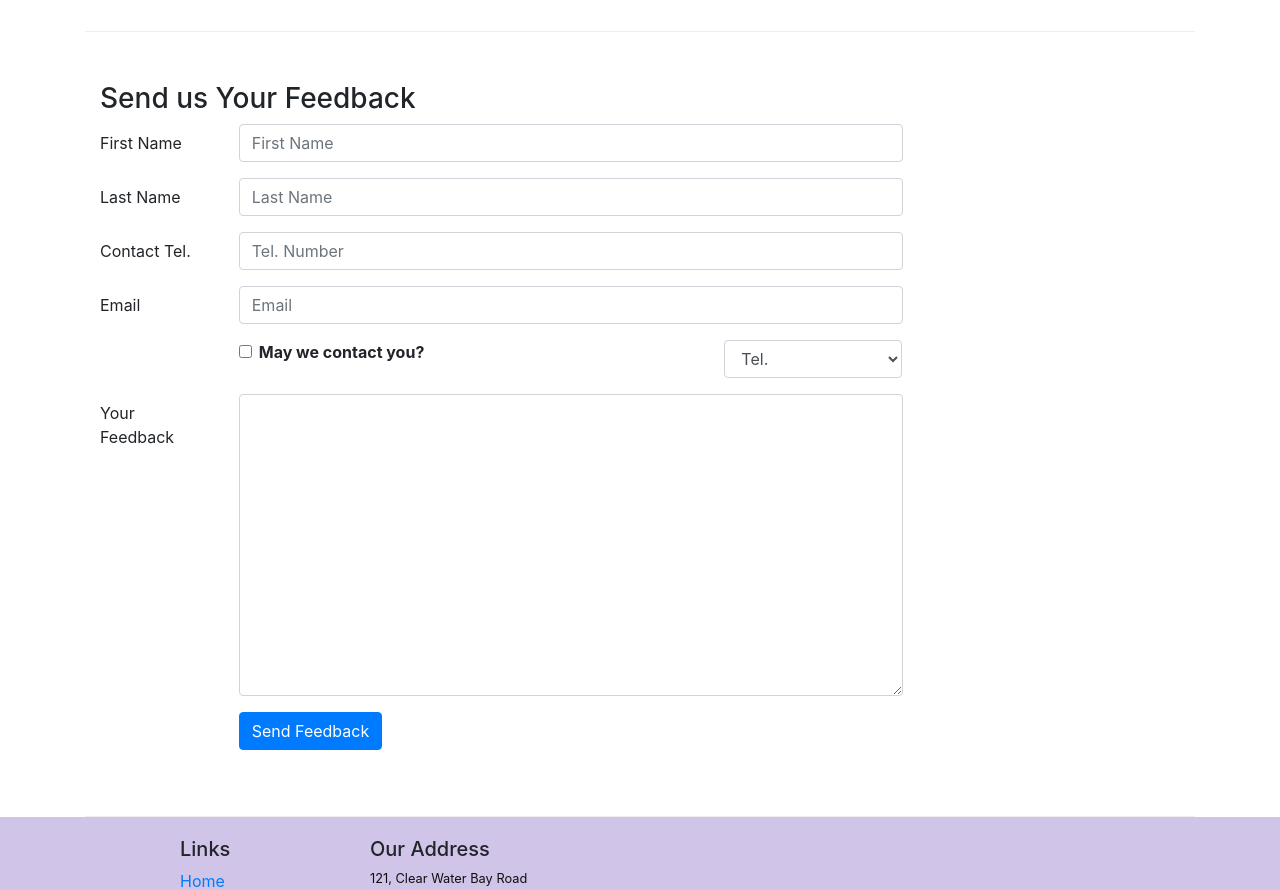
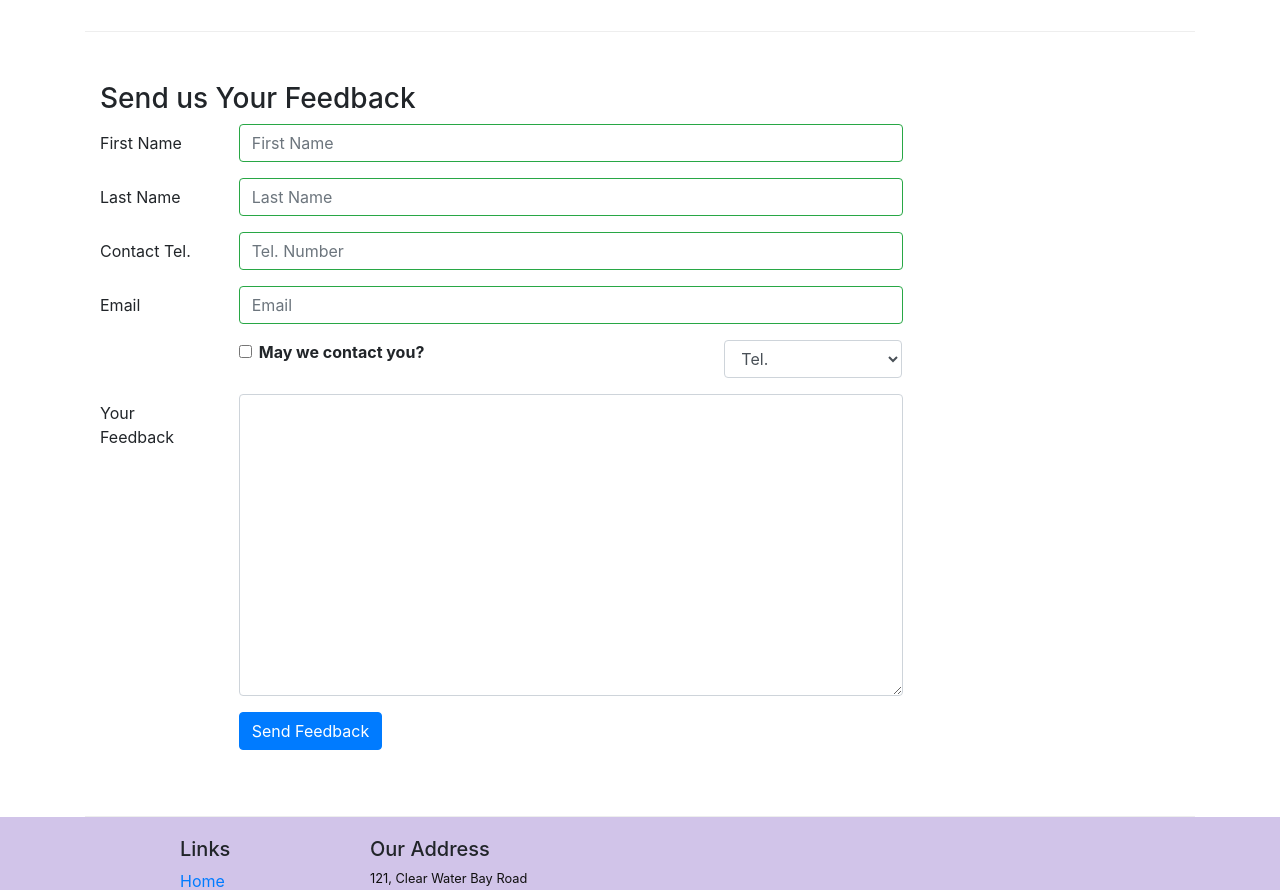
Before and after one commit to alicealice129/react01, a React (Create React App) app: page /contactus in a window 1280 px wide. Shown: the part 840-1730 px from the top of the page. Built offline with nearby package versions, Linux system fonts and the light colour scheme.

Commit message:
Controlled Form Validation

```diff
--- a/src/components/ContactComponent.js
+++ b/src/components/ContactComponent.js
@@ -1,5 +1,5 @@
 import React, { Component } from 'react';
-import { Breadcrumb, BreadcrumbItem, Button, Form, FormGroup, Label, Input, Col } from 'reactstrap';
+import { Breadcrumb, BreadcrumbItem, Button, Form, FormGroup, Label, Input, Col, FormFeedback } from 'reactstrap';
 import { Link } from 'react-router-dom';
 
 // function Contact(props) {
@@ -15,11 +15,18 @@ class Contact extends Component {   // This is the only way to support controlle
             email: '',
             agree: false,
             contactType: 'Tel.',
-            message: ''
+            message: '',
+            touched:{
+                firstname: false,
+                lastname: false,
+                telnum: false,
+                email: false
+            }
         }
 
         this.handleSubmit = this.handleSubmit.bind(this);
         this.handleInputChange = this.handleInputChange.bind(this);
+        this.handleBlur = this.handleBlur.bind(this);
     }
 
     handleInputChange(event) {
@@ -38,7 +45,42 @@ class Contact extends Component {   // This is the only way to support controlle
         event.preventDefault();
     }
 
+    handleBlur = (field) => (evt) => {
+        this.setState({
+            touched: { ...this.state.touched, [field]: true}
+        });
+    }
+
+    validate(firstname, lastname, telnum, email) {
+        const errors = {
+            firstname: '',
+            lastname: '',
+            telnum: '',
+            email: '',
+        };
+
+        if (this.state.touched.firstname && firstname.length < 3)
+            errors.firstname = 'First Name should be >= 3 characters';
+        else if (this.state.touched.firstname && firstname.length > 10)
+            errors.firstname = 'First Name should be <= 10 characters';
+
+        if (this.state.touched.lastname && lastname.length < 3)
+            errors.lastname = 'Last Name should be >= 3 characters';
+        else if (this.state.touched.lastname && lastname.length > 10)
+            errors.lastname = 'Last Name should be <= 10 characters';
+
+        const reg = /^\d+$/;
+        if (this.state.touched.telnum && !reg.test(telnum))
+            errors.telnum = 'Tel. Number should contain only numbers';
+
+        if (this.state.touched.email && email.split('').filter(x => x === '@').length !== 1)
+            errors.email = 'Email should contain a @';
+
+        return errors;
+    }
+
     render() {
+        const errors = this.validate(this.state.firstname, this.state.lastname, this.state.telnum, this.state.email);
         return(
             <div className="container">
                 <div className="row">
@@ -86,25 +128,48 @@ class Contact extends Component {   // This is the only way to support controlle
                             <FormGroup row>
                                 <Label htmlFor="firstname" md={2}>First Name</Label>
                                 <Col md={10}>
-                                    <Input type="text" id="firstname" name="firstname" placeholder="First Name" value={this.state.firstname} onChange={this.handleInputChange} />
+                                    <Input type="text" id="firstname" name="firstname" placeholder="First Name" value={this.state.firstname}
+                                    valid={errors.firstname === ''}
+                                    invalid={errors.firstname !== ''}
+                                    onBlur={this.handleBlur('firstname')}
+                                    onChange={this.handleInputChange} />
+                                    <FormFeedback>{errors.firstname}</FormFeedback>
                                 </Col>
                             </FormGroup>
                             <FormGroup row>
                                 <Label htmlFor="lastname" md={2}>Last Name</Label>
                                 <Col md={10}>
-                                    <Input type="text" id="lastname" name="lastname" placeholder="Last Name" value={this.state.lastname} onChange={this.handleInputChange} />
+                                    <Input type="text" id="lastname" name="lastname" placeholder="Last Name"
+                                    value={this.state.lastname}
+                                    valid={errors.lastname === ''}
+                                    invalid={errors.lastname !== ''}
+                                    onBlur={this.handleBlur('lastname')}
+                                    onChange={this.handleInputChange} />
+                                    <FormFeedback>{errors.lastname}</FormFeedback>
                                 </Col>
                             </FormGroup>
                             <FormGroup row>
                                 <Label htmlFor="telnum" md={2}>Contact Tel.</Label>
                                 <Col md={10}>
-                                    <Input type="tel" id="telnum" name="telnum" placeholder="Tel. Number" value={this.state.telnum} onChange={this.handleInputChange} />
+                                    <Input type="tel" id="telnum" name="telnum" placeholder="Tel. Number"
+                                    value={this.state.telnum}
+                                    valid={errors.telnum === ''}
+                                    invalid={errors.telnum !== ''}
+                                    onBlur={this.handleBlur('telnum')}
+                                    onChange={this.handleInputChange} />
+                                    <FormFeedback>{errors.telnum}</FormFeedback>
                                 </Col>
                             </FormGroup>
                             <FormGroup row>
                                 <Label htmlFor="email" md={2}>Email</Label>
                                 <Col md={10}>
-                                    <Input type="email" id="email" name="email" placeholder="Email" value={this.state.email} onChange={this.handleInputChange} />
+                                    <Input type="email" id="email" name="email" placeholder="Email"
+                                    value={this.state.email}
+                                    valid={errors.email === ''}
+                                    invalid={errors.email !== ''}
+                                    onBlur={this.handleBlur('email')}
+                                    onChange={this.handleInputChange} />
+                                    <FormFeedback>{errors.email}</FormFeedback>
                                 </Col>
                             </FormGroup>
                             <FormGroup row>
```
